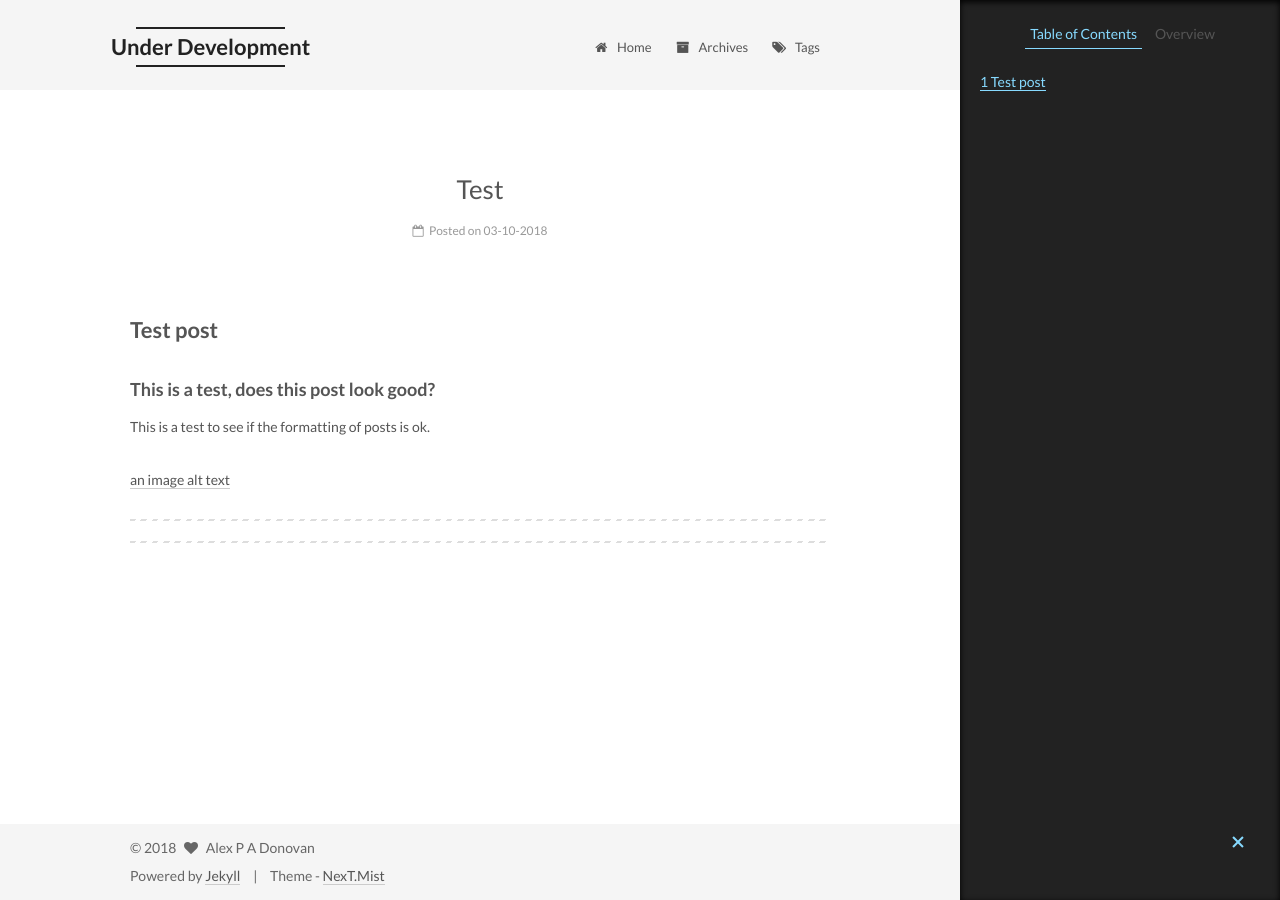
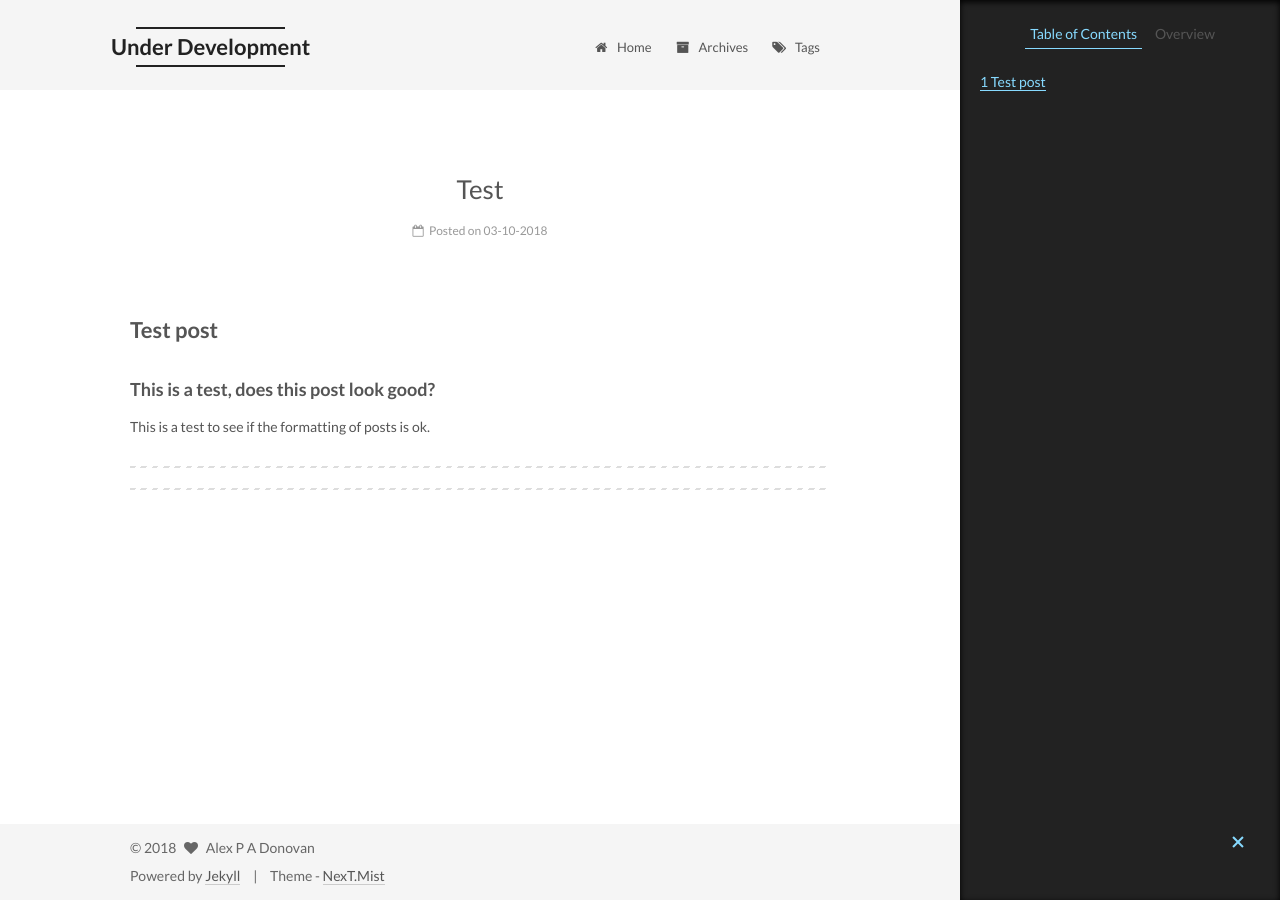
Before and after one commit to apadonovan/apadonovan.github.io, a Jekyll site: the page built from _posts/2018-10-3-Test post.md, in a window 1280 px wide. Built offline with Jekyll 4.4.1, drawn with Linux system fonts in a browser that asks for light colours.

Commit message:
Update 2018-10-3-Test post.md

```diff
--- a/_posts/2018-10-3-Test post.md
+++ b/_posts/2018-10-3-Test post.md
@@ -9,8 +9,5 @@ title: Test
 
 This is a test to see if the formatting of posts is ok.
 
-[an image alt text]({{ site.baseurl }}/images/jekyll-logo.png "an image title")
-
-
 ----
 ****
```
